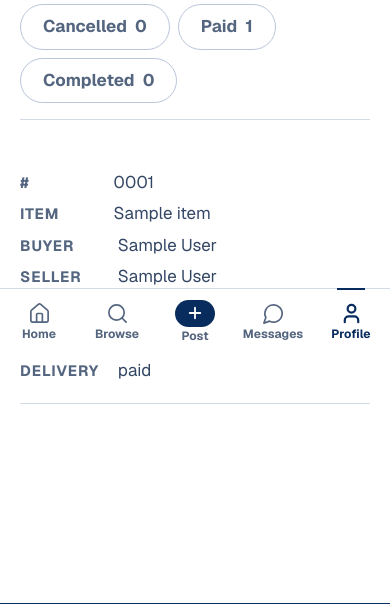
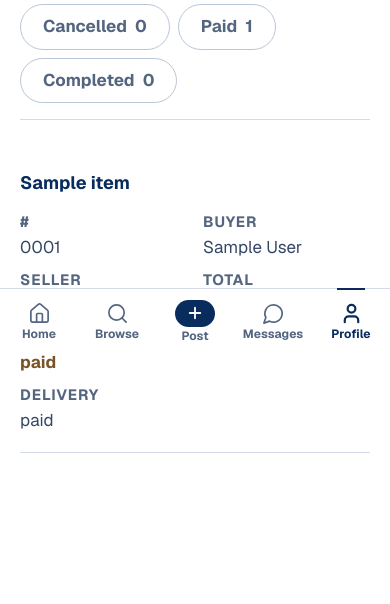
Before and after one commit to nepes2008j-max/logistic, a Flask app: page /admin/orders in a window 390 px wide. Shown: the part 495-1099 px from the top of the page. Run offline with Flask 3, Linux system fonts and the light colour scheme; a user stored in the database is signed in; tables that the repository leaves empty hold one stand-in row (values such as "Sample post"); grey boxes marked "Sample" are stand-in pictures; some libraries are stand-ins or nearby versions.

Commit message:
Admin lists fit on a phone
The responsive table gave every cell its own labelled line. That is right for
three columns and wrong for seven: one listing filled most of a 390px screen,
so the 103 of them were hundreds of scrolls, and the same for orders.

The row is a two-column grid at phone width now, so the label/value pairs sit
side by side. The item title leads it full width — the identity of the record
rather than the id in column one, lifted above it with `order` since it comes
second in the markup — and the action keeps its own line so a button never
shares a column with a number. Long cells clamp to two lines; a full address
was pushing a single record to five. Two records per screen where there was
one.

Two things this needed that were not obvious. Hiding the title's label took
`td:nth-child(2)[data-col]::before`, because the generic `[data-col]::before`
rule ties with a plain `:nth-child` on specificity and wins on source order —
the simpler selector was silently ignored and the title kept an "ITEM" label
above it. And the clamp has to be lifted off the last cell, or it crops the
button.

153 checks pass.

Co-Authored-By: Claude Opus 5 <noreply@anthropic.com>

```diff
--- a/static/css/style.css
+++ b/static/css/style.css
@@ -2540,24 +2540,69 @@ body:has(.ai-expert-launcher) .page-main {
     .record-table tbody,
     .record-table tr,
     .record-table td { display: block; width: 100%; }
+    .record-table,
+    .record-table tbody { display: block; width: 100%; }
+
+    /* One labelled line per cell is right for a three-column table and wrong
+       for a seven-column one: a single listing filled most of a phone screen,
+       so 103 of them were hundreds of scrolls. The row becomes a two-column
+       grid instead, so the pairs sit side by side and a record is four lines
+       rather than seven. */
     .record-table tr {
+        display: grid;
+        grid-template-columns: repeat(2, minmax(0, 1fr));
+        column-gap: var(--s4);
+        row-gap: 2px;
         padding-block: var(--s4);
         border-bottom: var(--bw) solid var(--rule);
     }
     .record-table td {
+        display: block;
         padding: 2px 0;
         border: 0;
+        min-width: 0;
     }
+    /* The second cell is the one a person recognises the record by — the item
+       title, not the id in column one. It leads, full width, and `order`
+       lifts it above the id that precedes it in the markup. The action gets
+       its own line so the button never shares a column with a number. */
+    .record-table td:nth-child(2),
+    .record-table td:last-child {
+        grid-column: 1 / -1;
+    }
+    .record-table td:nth-child(2) {
+        order: -1;
+        font-size: var(--t-body);
+        font-weight: 700;
+        color: var(--ink);
+        padding-bottom: var(--s2);
+    }
+    .record-table td:nth-child(2)::before { display: none; }
+
     .record-table td[data-col]::before {
-        content: attr(data-col) " ";
-        display: inline-block;
-        min-width: 9ch;
+        content: attr(data-col);
+        display: block;
         font-size: var(--t-micro);
         font-weight: 700;
         letter-spacing: 0.06em;
         text-transform: uppercase;
         color: var(--ink-3);
     }
+    /* Has to carry [data-col] too: the rule above matches on the attribute,
+       which ties on specificity and wins on source order, so a plain
+       :nth-child hide was silently ignored and the title kept its label. */
+    .record-table td:nth-child(2)[data-col]::before { display: none; }
+
+    /* A full address pushed one record to five lines on its own. Two lines
+       is enough to recognise it; the desktop table still shows all of it. */
+    .record-table td {
+        display: -webkit-box;
+        -webkit-line-clamp: 2;
+        -webkit-box-orient: vertical;
+        overflow: hidden;
+    }
+    .record-table td:last-child { display: block; overflow: visible; }
+    .record-table td.num { text-align: left; }
 }
 
 /* -- Stat tiles on the administration dashboard --------------------------- */
```
